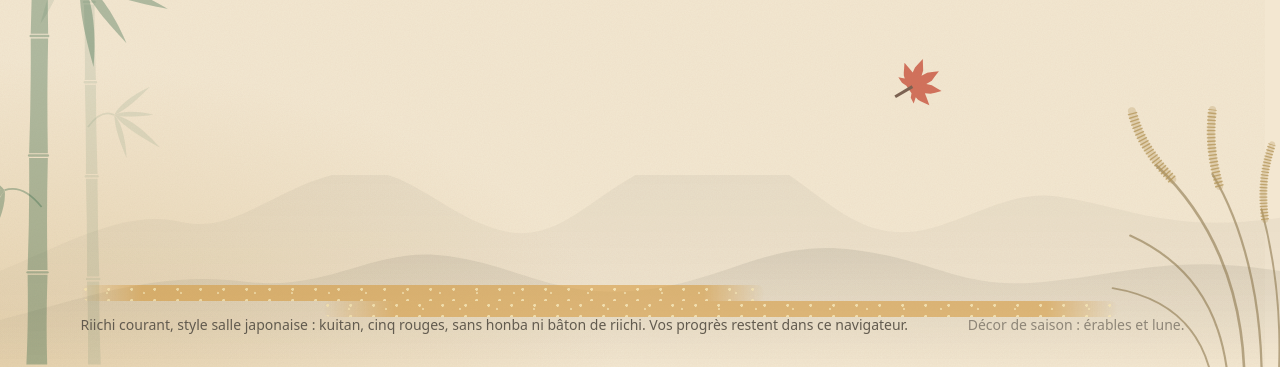
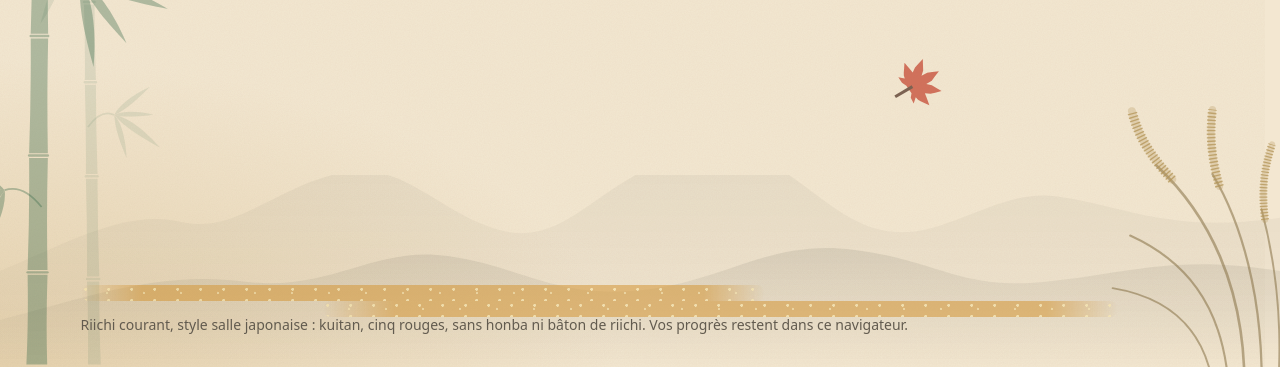
Before and after one commit to Adrien-Cl/tenpai, a Laravel app: template resources/views/layouts/app.blade.php in a window 1280 px wide. Shown: the part 433-800 px from the top of the page. Run offline with Laravel 12, Linux system fonts and the light colour scheme; the template is opened without the code that fills it: most values are stand-ins (such as "Sample title", 1, 10 or a date in 2020); data that the repository does not hold is empty; style sheets or scripts are compiled from the project's sources; some libraries are stand-ins or nearby versions.

Commit message:
Suppression de la mention du décor de saison dans le pied de page

```diff
--- a/resources/views/layouts/app.blade.php
+++ b/resources/views/layouts/app.blade.php
@@ -57,7 +57,6 @@
                 Riichi courant, style salle japonaise : kuitan, cinq rouges, sans honba ni bâton de riichi.
                 Vos progrès restent dans ce navigateur.
             </p>
-            <p class="text-ink-faint">Décor de saison : {{ mb_strtolower($season->kigo()) }}.</p>
         </div>
     </footer>
     @livewireScripts
```
